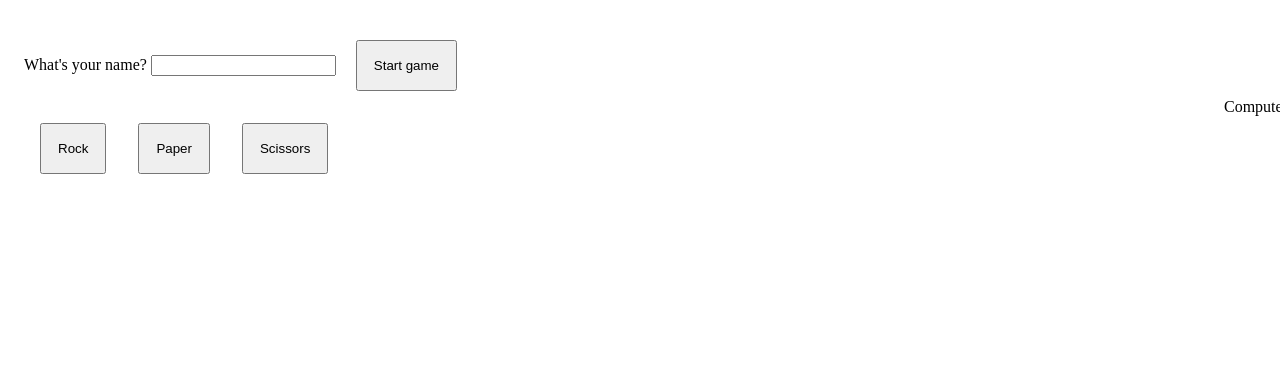
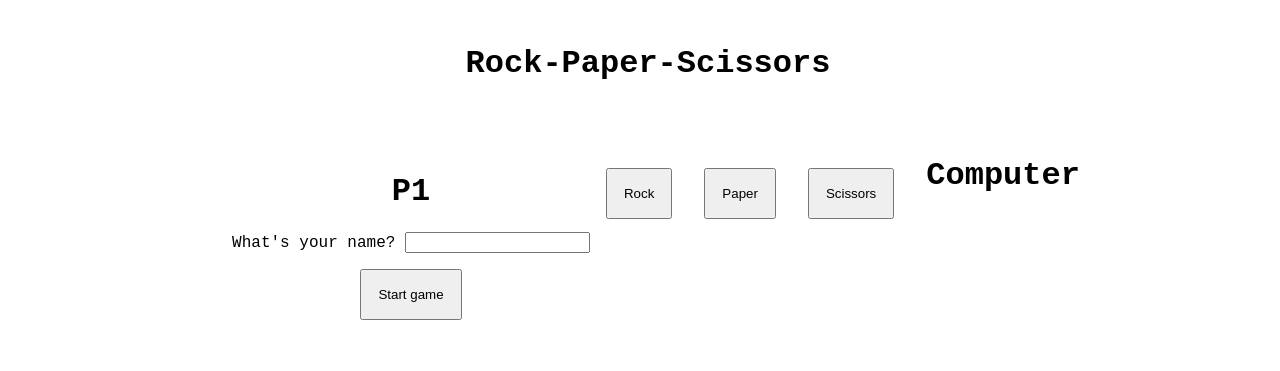
Before and after one commit to adamnnagy/rock-paper-scissors, a plain HTML site: page index.html in a window 1280 px wide. Drawn offline with Linux system fonts and the light colour scheme.

Commit message:
create player UI

```diff
--- a/css/style.css
+++ b/css/style.css
@@ -3,14 +3,25 @@ body {
     width: 100%;
     justify-content: space-between;
     align-items: center;
+    flex-direction: column;
+    font-family: 'Courier New', Courier, monospace;
 }
 
 .container {
+    display: flex;
     padding: 1rem;
 }
 
-.options {
+.intro {
+    display: flex;
+    align-items: center;
+    flex-direction: column;
+}
+
+.controls {
     /* margin: 0 auto; */
+    /* visibility: hidden; */
+    display: none;
 }
 
 button {
--- a/index.html
+++ b/index.html
@@ -4,18 +4,33 @@
     <meta charset="UTF-8" />
     <meta http-equiv="X-UA-Compatible" content="IE=edge" />
     <meta name="viewport" content="width=device-width, initial-scale=1.0" />
-    <title>Document</title>
+    <title>Rock Paper Scissors</title>
     <link rel="stylesheet" href="./css/style.css" />
   </head>
   <body>
-    <div class="options container">
-      <div class="intro">
-        <label for="name">What's your name?</label>
-        <input type="text" name="name" id="name">
-        <button type="submit">Start game</button>
+    <div class="container">
+      <h1>Rock-Paper-Scissors</h1>
+    </div>
+    <div class="container game">
+      <div class="container">
+        <div class="intro">
+          <h1 class="name">Player</h1>
+          <div>
+            <label for="name">What's your name?</label>
+            <input type="text" name="name" id="name" />
+          </div>
+          <div><button type="submit">Start game</button></div>
+        </div>
+        <div class="controls">
+          <button type="rock">Rock</button><button type="paper">Paper</button
+          ><button type="scissors">Scissors</button>
+        </div>
+      </div>
+      <div>
+        <h1>Computer</h1>
+        <p class="pick"></p>
       </div>
     </div>
-    <div>Computer</div>
   </body>
   <script src="./js/script.js"></script>
 </html>
--- a/js/script.js
+++ b/js/script.js
@@ -33,26 +33,15 @@ class HumanPlayer extends Player {
   constructor(name) {
     super(name);
     this._addControls();
+    this._changeName();
   }
   _addControls() {
-    const buttonRock = document.createElement("button");
-    buttonRock.innerHTML = "Rock";
-    buttonRock.setAttribute("type", "rock");
-
-    const buttonPaper = document.createElement("button");
-    buttonPaper.innerHTML = "Paper";
-    buttonPaper.setAttribute("type", "Paper");
-
-    const buttonScissors = document.createElement("button");
-    buttonScissors.innerHTML = "Scissors";
-    buttonScissors.setAttribute("type", "scissors");
-    const buttons = [buttonRock, buttonPaper, buttonScissors];
-
-    buttons.forEach((button) => {
-      document.querySelector(".options").appendChild(button);
-    });
+    document.querySelector(".controls").style.display = 'block';
   }
-
+  _changeName() {
+    const nameHeading = document.querySelector(".name");
+    nameHeading.innerHTML = this.name;
+  }
 }
 
 class AIPlayer extends Player {
@@ -82,6 +71,10 @@ const evalRound = (P1, P2) => {
 class Game {
   constructor(finalScore) {
     this.finalScore = finalScore;
+
+    const introScreen = document.querySelector(".intro");
+    const startGameButton = document.querySelector(".intro button");
+    console.log(startGameButton);
   }
   playRound(p1, p2) {
     if (!this.isGameOver(p1, p2)) {
@@ -116,11 +109,13 @@ class Game {
 
 const finalScore = 3;
 
+
+
 const computer = new AIPlayer("computer");
 const p1 = new HumanPlayer();
 const myGame = new Game(finalScore);
 
-const options = document.querySelector(".options");
+const options = document.querySelector(".controls");
 
 options.addEventListener("click", (e) => {
   p1.hand = e.target.attributes.type.value.toLowerCase();
```
